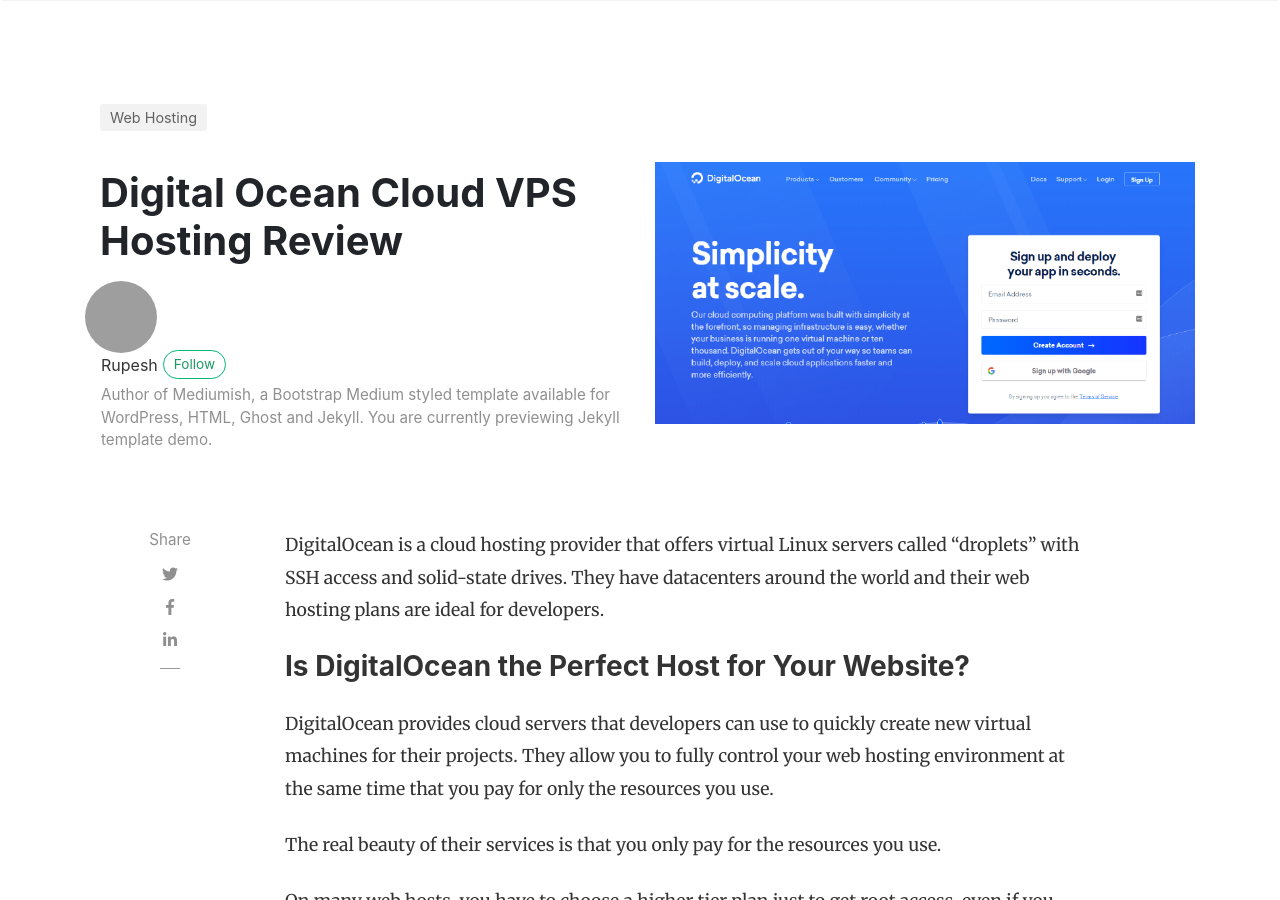
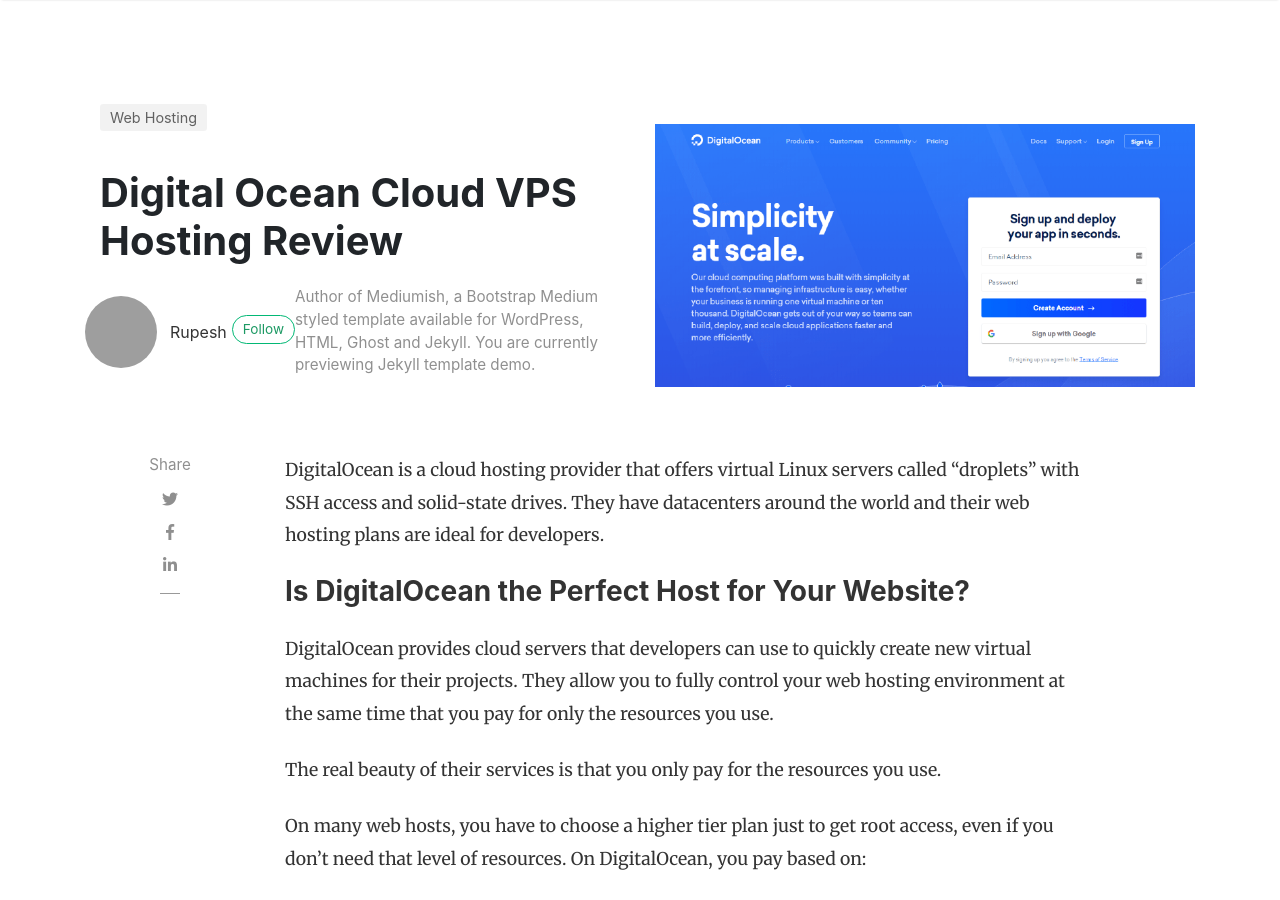
Before and after one commit to patilsab/rp, a Jekyll site: the page built from _posts/2019-12-21-digital-ocean-cloud-vps-hosting-review.md, in a window 1280 px wide and 900 px high. Built offline with Jekyll 4.4.1, drawn with Linux system fonts in a browser that asks for light colours; nearby versions of some CDN libraries; comment, search, counter and statistics services are not loaded; grey boxes are pictures that could not be loaded.

Commit message:
Update post.html

```diff
--- a/_layouts/post.html
+++ b/_layouts/post.html
@@ -29,14 +29,13 @@ post_class: post-template
 		{% assign author = site.authors[page.author] %}
                 {% if page.author %}
                 <div class="row post-top-meta">
-                    <div class="text-center text-md-left mb-4 mb-md-0">
+                   <div class="d-flex align-items-center">
                         {% if author.avatar %}
                         <img class="author-thumb" src="{{site.baseurl}}/{{ author.avatar }}" alt="{{ author.display_name }}">
                         {% else %}
                         <img class="author-thumb" src="https://www.gravatar.com/avatar/{{ author.gravatar }}?s=250&d=mm&r=x" alt="{{ author.display_name }}">
                         {% endif %}
-                    </div>
-                    <div class="text-center text-md-left ml-3">
+
                         <a target="_blank" class="link-dark" href="{{ author.web }}">{{ author.display_name }}</a><a target="_blank" href="{{ author.twitter }}" class="btn follow">Follow</a>
                         <span class="author-description">{{ author.description }}</span>
                     </div>
```
